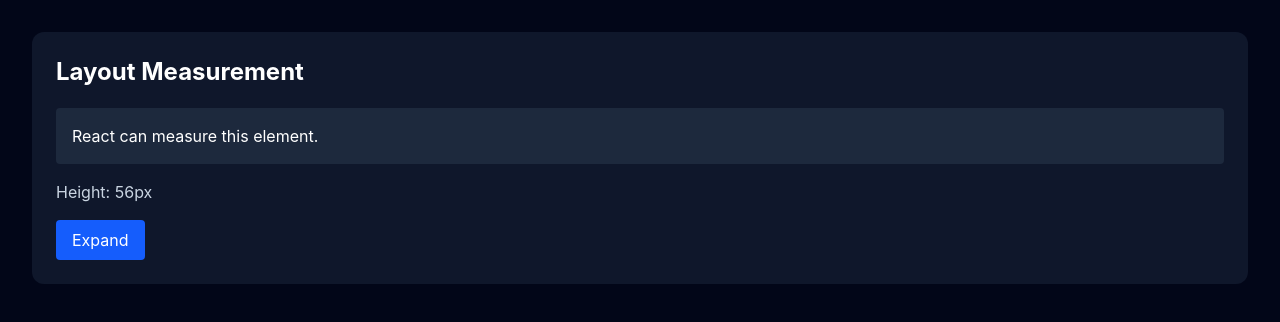
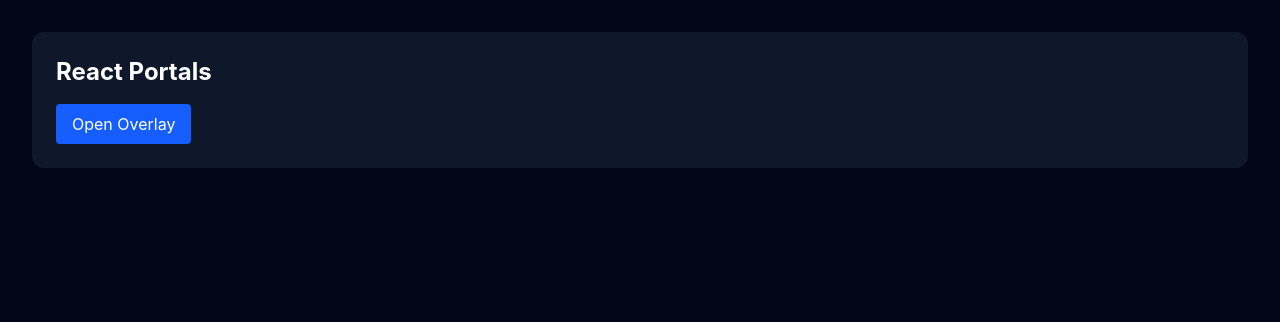
Before and after one commit to foysaliio/React-Mastery-Journey, a React (Vite) app: page / in a window 1280 px wide. Shown: the top 322 px of the page. Built offline with nearby package versions, Linux system fonts and the light colour scheme.

Commit message:
feat(react): render UI with portals

```diff
--- a/src/App.tsx
+++ b/src/App.tsx
@@ -1,9 +1,9 @@
-import MeasureBox from "./Components/MeasureBox";
+import PortalDemo from "./Components/PortalDemo";
 
 function App() {
   return (
     <main className="min-h-screen bg-slate-950 p-8">
-      <MeasureBox />
+      <PortalDemo />
     </main>
   );
 }
--- a/src/Components/MeasureBox.tsx
+++ /dev/null
@@ -1,47 +0,0 @@
-import { useLayoutEffect, useRef, useState } from "react";
-
-function MeasureBox() {
-  const boxRef = useRef<HTMLDivElement>(null);
-
-  const [expanded, setExpanded] = useState<boolean>(false);
-
-  const [height, setHeight] = useState<number>(0);
-
-  useLayoutEffect(() => {
-    if (!boxRef.current) {
-      return;
-    }
-
-    const rect = boxRef.current.getBoundingClientRect();
-
-    setHeight(rect.height);
-  }, [expanded]);
-
-  return (
-    <section className="rounded-xl bg-slate-900 p-6 text-white">
-      <h2 className="text-2xl font-bold">Layout Measurement</h2>
-
-      <div ref={boxRef} className="mt-5 rounded bg-slate-800 p-4">
-        <p>React can measure this element.</p>
-
-        {expanded && (
-          <p className="mt-4 text-slate-300">
-            Extra content makes this box taller.
-          </p>
-        )}
-      </div>
-
-      <p className="mt-4 text-slate-300">Height: {Math.round(height)}px</p>
-
-      <button
-        type="button"
-        onClick={() => setExpanded((current) => !current)}
-        className="mt-4 rounded bg-blue-600 px-4 py-2"
-      >
-        {expanded ? "Collapse" : "Expand"}
-      </button>
-    </section>
-  );
-}
-
-export default MeasureBox;
--- /dev/null
+++ b/src/Components/PortalDemo.tsx
@@ -0,0 +1,44 @@
+import { useState } from "react";
+import { createPortal } from "react-dom";
+
+function PortalDemo() {
+  const [isOpen, setIsOpen] = useState<boolean>(false);
+
+  return (
+    <section className="rounded-xl bg-slate-900 p-6 text-white">
+      <h2 className="text-2xl font-bold">React Portals</h2>
+
+      <button
+        type="button"
+        onClick={() => setIsOpen(true)}
+        className="mt-4 rounded bg-blue-600 px-4 py-2"
+      >
+        Open Overlay
+      </button>
+
+      {isOpen &&
+        createPortal(
+          <div className="fixed inset-0 flex items-center justify-center bg-black/70">
+            <div className="rounded-xl bg-white p-6 text-slate-900">
+              <h3 className="text-xl font-bold">Portal Content</h3>
+
+              <p className="mt-3">
+                This UI is rendered outside the normal DOM position.
+              </p>
+
+              <button
+                type="button"
+                onClick={() => setIsOpen(false)}
+                className="mt-4 rounded bg-red-600 px-4 py-2 text-white"
+              >
+                Close
+              </button>
+            </div>
+          </div>,
+          document.body,
+        )}
+    </section>
+  );
+}
+
+export default PortalDemo;
```
